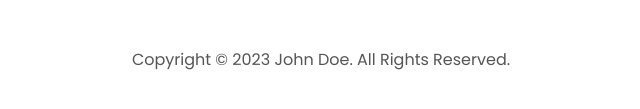
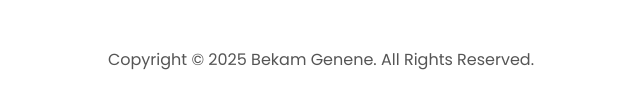
Before and after one commit to Bekamgenene/my-portfolio, a plain HTML site: page index.html in a window 1280 px wide. Shown: the part 3425-3534 px from the top of the page, 319-959 px from the left. Drawn offline with Linux system fonts and the light colour scheme.

Commit message:
Update index.html

```diff
--- a/index.html
+++ b/index.html
@@ -328,7 +328,7 @@
           </ul>
         </div>
       </nav>
-      <p>Copyright &#169; 2023 John Doe. All Rights Reserved.</p>
+      <p>Copyright &#169; 2025 Bekam Genene. All Rights Reserved.</p>
     </footer>
     <script src="script.js"></script>
   </body>
```
